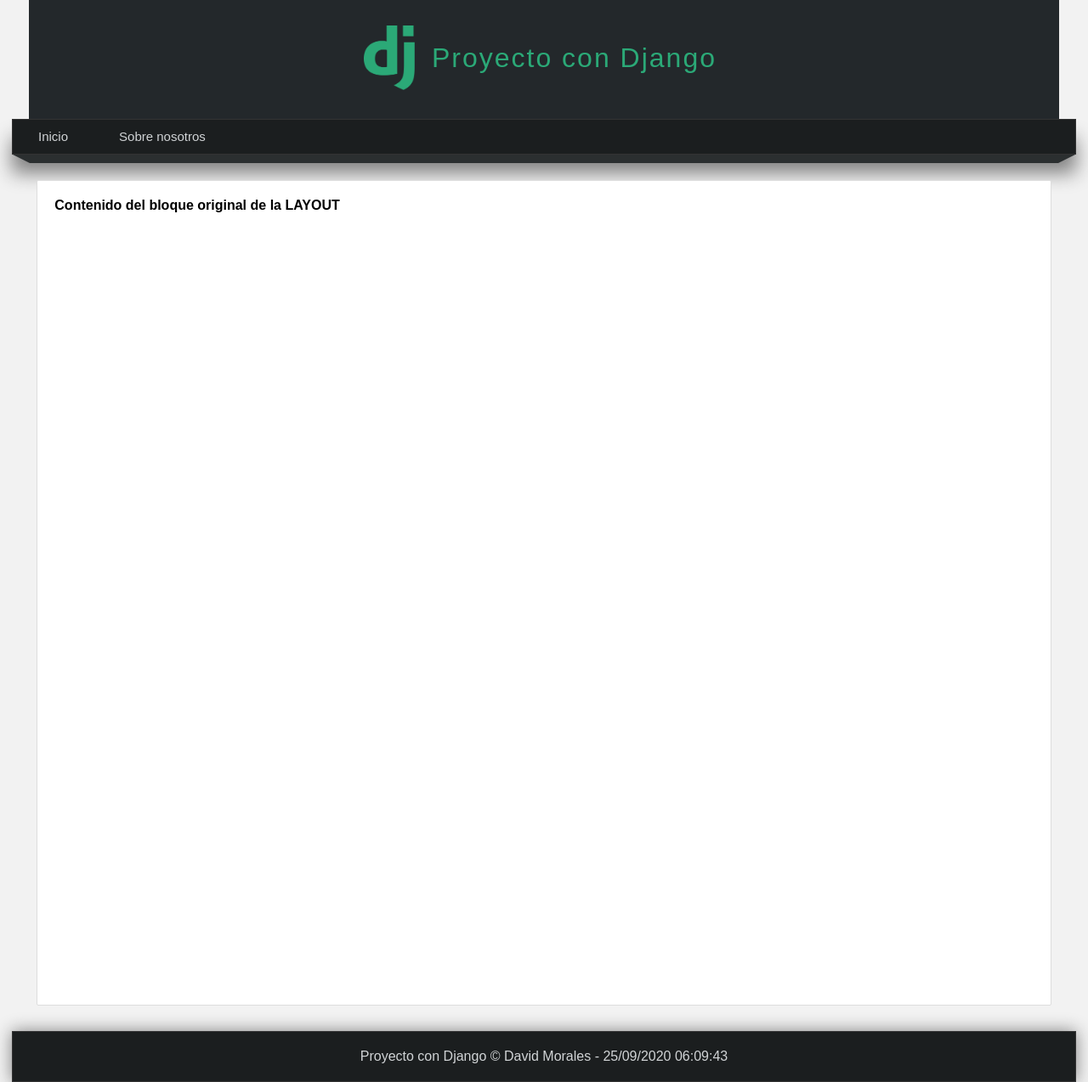
After one commit to Divix10/Django-project, a Django app: template mainapp/templates/layouts/layout.html in a window 1280 px wide. The commit adds this page. Shown: the whole page at 85% size. Run offline with Django 3.2, Linux system fonts and the light colour scheme; the template is opened without the code that fills it, so the values that code supplies are empty.

Commit message:
Creadas layouts

```diff
--- /dev/null
+++ b/mainapp/static/css/style.css
@@ -0,0 +1,270 @@
+/* Estilos generales */
+* {
+    margin: 0;
+    padding: 0;
+    font-family: sans-serif, Arial, Helvetica;
+    text-decoration: none;
+}
+
+body {
+    background-color: #F2F2F2;
+}
+
+p, h2, h3 {
+    margin-top: 5px;
+    margin-bottom: 10px;
+}
+
+.clearfix {
+    clear: both;
+    float: none;
+}
+
+
+/* Estilos cabecera */
+header {
+    width: 1212px;
+    height: 140px;
+    background-color: #23282B;
+    margin: 0 auto; /* Se centra horizontalmente automáticamente */
+}
+
+#logotipo {
+    width: 35%;
+    height: 140px;
+    margin: 0 auto;
+    padding-top: 10px;
+}
+
+#logotipo img {
+    display: block;
+    width: 60px;
+    float: left;
+    margin-top: 20px;
+}
+#logotipo h1 {
+    float: left;
+    display: block;
+    letter-spacing: 2px;
+    font-weight: lighter;
+    color: #2ba977;
+    margin-top: 40px;
+    margin-left: 20px;
+}
+
+/* Barra de navegación */
+nav {
+    width: 1250px;
+    height: 40px;
+    background-color: #1b1e1f;
+    border: 1px solid #333333;
+    margin: 0 auto;
+    box-shadow: 0px 22px 22px gray;
+    font-size: 15px;
+}
+
+nav ul {
+    list-style: none;
+    text-decoration: none;
+}
+
+nav ul li {
+    line-height: 40px;
+    float: left;
+}
+
+nav ul li a {
+    display: block;
+    padding-left: 30px;
+    padding-right: 30px;
+    color: #d1d4d6;
+}
+
+nav ul li a:hover {
+    background: #2ba977;
+    box-shadow: 0px 0px 5px #333333 inset;
+    color: #fff;
+    transition: all 500ms;
+}
+
+/* Efecto 3D a la barra de navegaciçon */
+.barra {
+    width: 1250px;
+    margin: 0 auto;
+}
+
+.esquina-izquierda {
+    display: block;
+    border-left: 20px solid transparent;
+    border-top: 10px solid #2b2f30;
+    float: left;
+}
+
+.esquina-derecha {
+    display: block;
+    border-right: 20px solid transparent;
+    border-top: 10px solid #2b2f30;
+    float: right;
+}
+
+.relleno-barra {
+    display: block;
+    width: 1210px;
+    background-color: #2b2f30;
+    height: 10px;
+    float: left;
+}
+
+/* Estilos contenido central */
+#content {
+    width: 1212px;
+    min-height: 930px;
+    margin: 0 auto;
+    margin-bottom: 30px;
+    margin-top: 30px;;
+}
+
+.box {
+    background-color: #ffffff;
+    width: 95%;
+    min-height: 930px;
+    padding: 20px;
+    border: 1px solid #ddd;
+    margin: 0 auto;
+    border-radius: 2px;
+}
+
+form {
+    width: 40%;
+}
+
+form input,
+form label {
+    display: block;
+    padding: 5px;
+    padding-left: 0;
+}
+
+form input[type="text"],
+form textarea,
+form select {
+    width: 100%;
+    margin-bottom: 10px;
+}
+
+form select {
+    width: 50px;
+    padding: 5px;
+}
+
+input[type='submit'],
+input[type='button'],
+button {
+    padding: 10px;
+    margin-top: 10px;
+    background-color: #2ba977;
+    color: #fff;
+    border: 1px solid black;
+    transition: 300ms all;
+}
+
+input[type='submit']:hover,
+input[type='button']:hover,
+button:hover {
+    cursor: pointer;
+    background-color: #1f7e58;
+}
+
+
+
+.title {
+    color: #444;
+    letter-spacing: 1px;
+    font-size: 30px;
+    margin-bottom: 10px;
+}
+
+footer {
+    width: 1250px;
+    background-color: #1b1e1f;
+    border: 1px solid #333;
+    color: #d1d4d6;
+    text-align: center;
+    padding-top: 20px;
+    padding-bottom: 20px;
+    box-shadow: 0px 0px 20px gray;
+    margin: 0 auto;
+}
+
+.lenguajes {
+    margin-left: 30px;
+    list-style: none;
+}
+
+.lenguajes li {
+    margin-bottom: 5px;
+    margin-top: 5px;
+}
+
+.rojo {
+    color: red;
+}
+
+.message {
+    padding: 10px;
+    display: inline-block;
+    text-align: center;
+    background-color: green;
+    color: #fff;
+    margin-bottom: 15px;
+}
+
+.article-item {
+    margin-bottom: 20px;
+    margin-top: 20px;
+    padding: 15px;
+    border-bottom: 1px solid #eee;
+    clear: both;
+}
+
+.article-item .image {
+    float: left;
+    width: 200px;
+    height: 200px;
+    overflow: hidden;
+}
+
+.article-item .image img {
+    height: 200px;
+}
+
+.article-item .data {
+    float: left;
+    padding: 20px;
+}
+
+.article-item h2 {
+    display: block;
+    font-size: 25px;
+    color: #333;
+    margin-bottom: 10px;
+}
+
+.article-item span.date {
+    font-size: 15px;
+    display: block;
+    color: grey;
+    margin-bottom: 15px;
+}
+
+.btn {
+    display: inline-block;
+    padding: 10px;
+    background-color: red;
+    color: white;
+    border: 1px solid black;
+    margin-top: 15px;
+    text-align: center;
+    text-transform: uppercase;
+
+}
--- /dev/null
+++ b/mainapp/templates/layouts/layout.html
@@ -0,0 +1,64 @@
+<!DOCTYPE html>
+<html lang="es">
+<head>
+    <meta charset="UTF-8">
+    <meta name="viewport" content="width=device-width, initial-scale=1.0">
+    <title>
+        {% block title %}
+
+        {% endblock %}
+        | David Morales
+    </title>
+
+    <!-- Cargamos los ficheros staticos y filtros-->
+    {% load static %}
+    <link rel="stylesheet" type="text/css" href="{% static 'css/style.css' %}"/>
+
+</head>
+
+<body>
+
+    <!-- Cabecera de la página -->
+    <header>
+        <div id="logotipo">
+            <!-- Logo de Django -->
+            <img src="{% static 'images/logo.png' %}" alt=""/>
+            <h1>Proyecto con Django</h1>
+        </div>
+    </header>
+
+    <nav>
+        <ul>
+            <li>
+                <a href="{% url 'inicio' %}">Inicio</a>
+            </li>
+            <li>
+                <a href="{% url 'about' %}">Sobre nosotros</a>
+            </li>
+        </ul>
+    </nav>
+
+    <div class="barra">
+        <span class="esquina-izquierda"></span>
+        <span class="relleno-barra"></span>
+        <span class="esquina-derecha"></span>
+    </div>
+
+    <div id='content'>
+
+        <div class="box">
+            <!-- Creamos un bloque -->
+            {% block content %}
+                <!-- Código que viene de TEMPLATES -->
+                <strong>Contenido del bloque original de la LAYOUT</strong>
+            {% endblock %}
+        </div>
+
+    </div>
+
+    <footer>
+        Proyecto con Django &copy; David Morales - {% now "d/m/Y h:m:s" %}
+    </footer>
+</body>
+
+</html>
```
Also changed, not shown: mainapp/templates/mainapp/about.html (+14 -1 lines), mainapp/templates/mainapp/index.html (+14 -1 lines), mainapp/static/images/logo.png (added).
